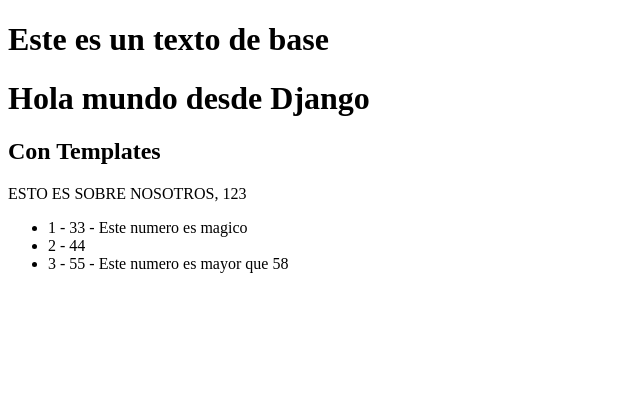
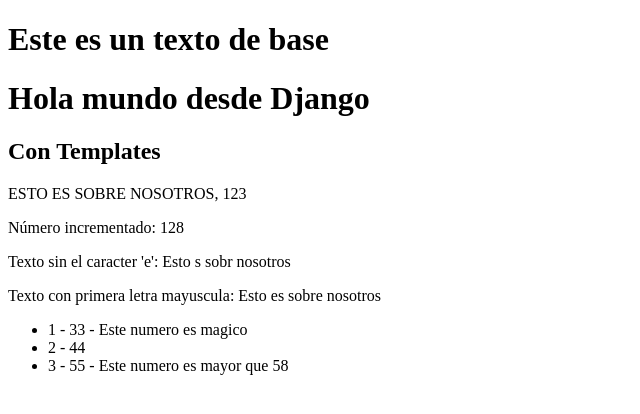
Before and after one commit to DrN25/Django_Parte3, a Django app: page / in a window 1280 px wide. Shown: the part 88-502 px from the top of the page, without its empty margins (0-640 px from the left). Run offline with Django 5.2, Linux system fonts and the light colour scheme.

Commit message:
Pregunta: Probar la aplicacion de varios filtros. Para ello se creo una nueva branch, donde se probaron los filtros |upper, |add, |cut y |capfirst con las variables ya creadas

```diff
--- a/src/listaContactos/templates/home.html
+++ b/src/listaContactos/templates/home.html
@@ -11,6 +11,15 @@
 		<p>
 			{{myText|upper}},
 			{{myNumber}}
+		</p>
+		<p>
+			Número incrementado: {{ myNumber|add:5 }}
+		</p>
+		<p>
+			Texto sin el caracter 'e': {{ myText|cut:"e" }}
+		</p>
+		<p>
+			Texto con primera letra mayuscula: {{ myText|capfirst}}
 		</p>
 		<ul>
 			{% for myItem in myList %}
```
